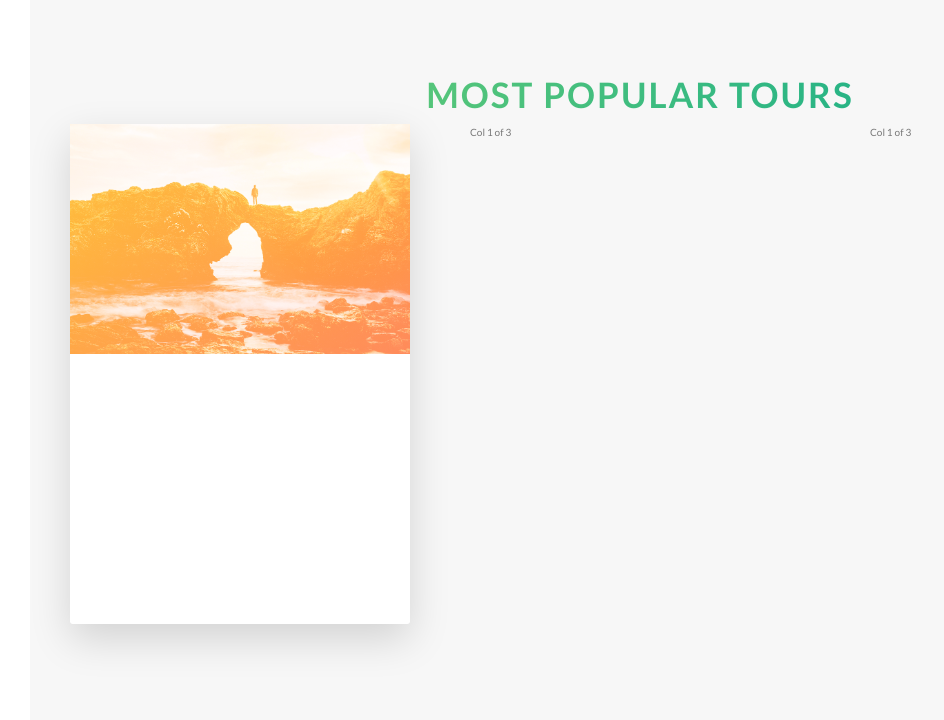
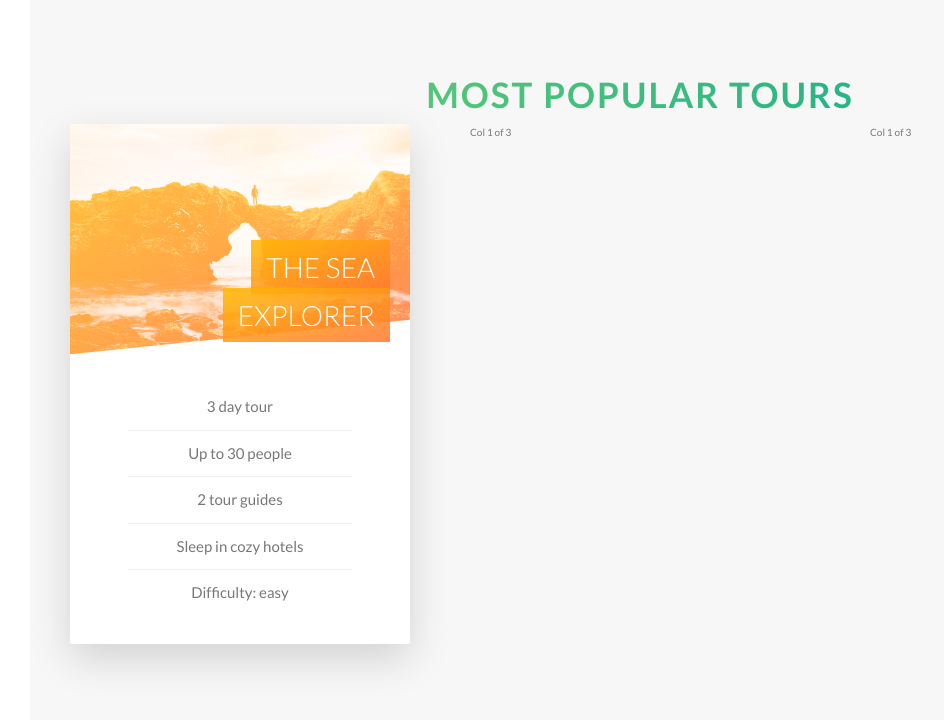
Before and after one commit to Hertzian/practices-html-css-sass, a website: page natoursProject/index.html in a window 1280 px wide. Shown: the part 2286-3006 px from the top of the page, without its empty margins (0-944 px from the left). Drawn offline with Linux system fonts and the light colour scheme.

Commit message:
added styles for front card, html elements

```diff
--- a/natoursProject/index.html
+++ b/natoursProject/index.html
@@ -146,8 +146,18 @@
             <div class="card">
               <div class="card__side card__side--front">
                 <div class="card__picture card__picture--1">&nbsp;</div>
-                <div class="card__heading">heading</div>
-                <div class="card__details">details </div>
+                <h4 class="card__heading">
+                  <span class="card__heading-span card__heading-span--1">The Sea Explorer</span>
+                </h4>
+                <div class="card__details">
+                  <ul>
+                    <li>3 day tour</li>
+                    <li>Up to 30 people</li>
+                    <li>2 tour guides</li>
+                    <li>Sleep in cozy hotels</li>
+                    <li>Difficulty: easy</li>
+                  </ul>
+                </div>
               </div>
               <div class="card__side card__side--back card__side--back-1">
                 back ...
--- a/natoursProject/sass/abstracts/_variables.scss
+++ b/natoursProject/sass/abstracts/_variables.scss
@@ -10,6 +10,7 @@ $color-tertiary-light: #2998ff;
 $color-tertiary-dark: #5643fa;
 
 $color-grey-light-1: #f7f7f7;
+$color-grey-light-2: #eee;
 
 $color-grey-dark: #777;
 $color-white: #fff;
--- a/natoursProject/sass/components/_card.scss
+++ b/natoursProject/sass/components/_card.scss
@@ -3,13 +3,12 @@
   perspective: 150rem;
   -moz-perspective: 150rem;
   position: relative;
-  height: 50rem;
+  height: 52rem;
 
   &__side {
-    color: #fff;
     font-size: 2rem;
 
-    height: 50rem;
+    height: 52rem;
     transition: all 0.8s ease;
     position: absolute;
     top: 0;
@@ -17,6 +16,7 @@
     width: 100%;
     backface-visibility: hidden;
     border-radius: 3px;
+    overflow: hidden;
     box-shadow: 0 1.5rem 4rem rgba($color-black, 0.15);
 
     &--front {
@@ -50,6 +50,8 @@
     background-size: cover;
     height: 23rem;
     background-blend-mode: screen;
+    -webkit-clip-path: polygon(0 0, 100% 0, 100% 85%, 0 100%);
+    clip-path: polygon(0 0, 100% 0, 100% 85%, 0 100%);
 
     &--1 {
       background-image: linear-gradient(
@@ -78,4 +80,52 @@
         url(../img/nat-5.jpg);
     }
   }
+
+  &__heading {
+    font-size: 2.8rem;
+    font-weight: 300;
+    text-transform: uppercase;
+    text-align: right;
+    color: $color-white;
+    position: absolute;
+    top: 12rem;
+    right: 2rem;
+    width: 75%;
+  }
+
+  &__heading-span {
+    padding: 1rem 1.5rem;
+    -webkit-box-decoration-break: clone;
+    box-decoration-break: clone;
+
+    &--1 {
+      background-image: linear-gradient(
+        to right bottom,
+        rgba($color-secondary-light, 0.85),
+        rgba($color-secondary-dark, 0.85)
+      );
+    }
+  }
+
+  &__details {
+    padding: 3rem;
+
+    ul {
+      list-style: none;
+      width: 80%;
+      margin: 0 auto;
+
+      li {
+        text-align: center;
+        font-size: 1.5rem;
+        padding: 1rem;
+
+        &:not(:last-child){
+
+          border-bottom: 1px solid $color-grey-light-2;
+        }
+
+      }
+    }
+  }
 }
--- a/natoursProject/sass/layout/_header.scss
+++ b/natoursProject/sass/layout/_header.scss
@@ -9,6 +9,7 @@
   background-size: cover;
   background-position: top;
   position: relative;
+  -webkit-clip-path: polygon(0 0, 100% 0, 100% 75vh, 0 100%);
   clip-path: polygon(0 0, 100% 0, 100% 75vh, 0 100%);
 
   &__logo-box {
```
Also changed, not shown: natoursProject/css/style.css.
